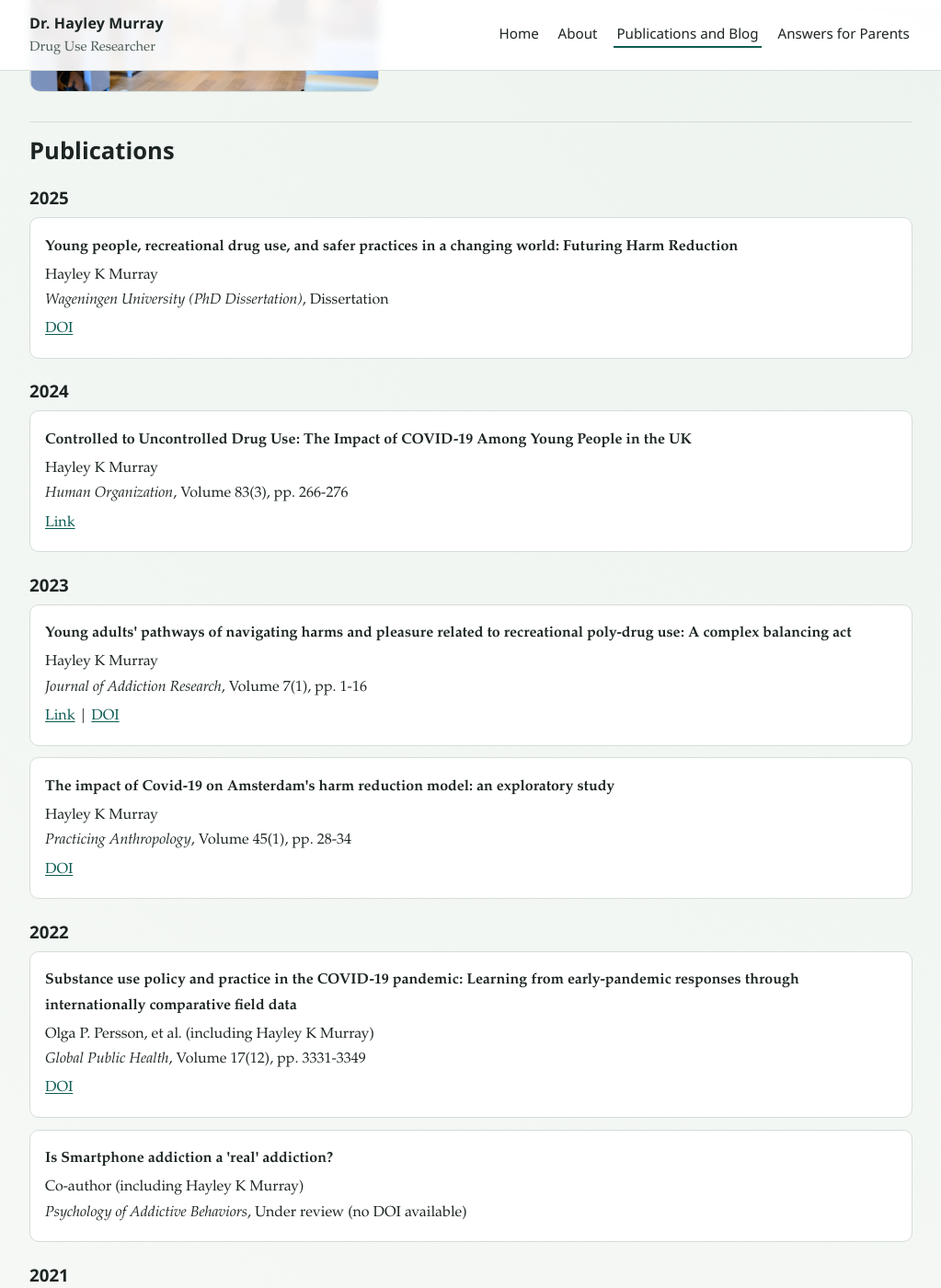
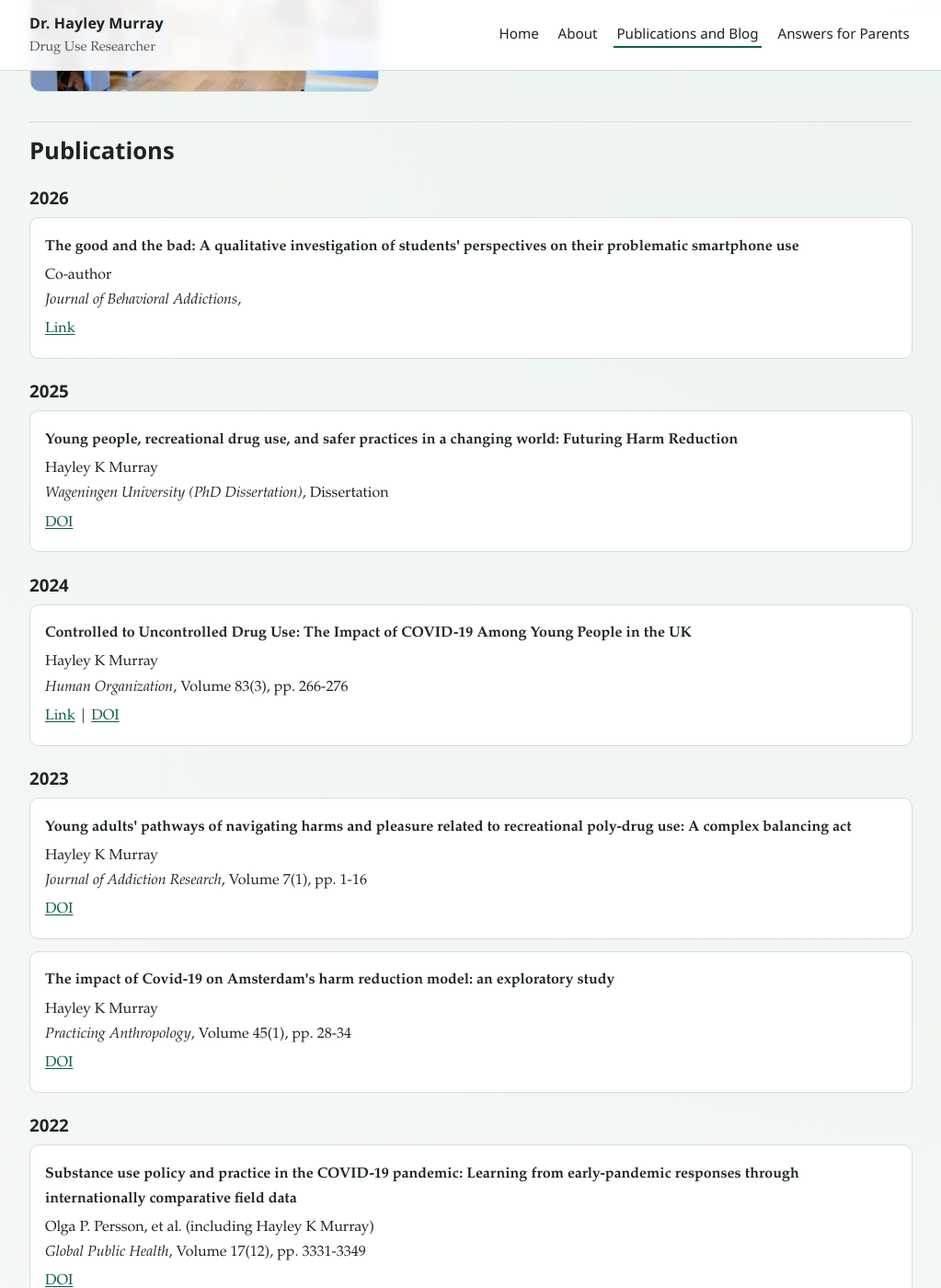
Before and after one commit to hayleykm/hayleykm.github.io, a Jekyll site: the page built from works.md, in a window 1280 px wide and 1400 px high, scrolled down 364 px. Shown: the whole window at 92% size, without its empty margins (128-1151 px from the left). Built offline with Jekyll 4.4.1, drawn with Linux system fonts in a browser that asks for light colours.

Commit message:
Fix publication links and update smartphone article

```diff
--- a/_data/publications.yml
+++ b/_data/publications.yml
@@ -1,5 +1,14 @@
 ---
 publications:
+- year: 2026
+  entries:
+  - title: "The good and the bad: A qualitative investigation of students' perspectives on their problematic smartphone use"
+    authors: Co-author
+    venue: Journal of Behavioral Addictions
+    note: ''
+    pdf: https://pubmed.ncbi.nlm.nih.gov/42378041/
+    doi: ''
+    code: ''
 - year: 2025
   entries:
   - title: 'Young people, recreational drug use, and safer practices in a changing world: Futuring Harm Reduction'
@@ -15,8 +24,8 @@ publications:
     authors: Hayley K Murray
     venue: Human Organization
     note: Volume 83(3), pp. 266-276
-    pdf: https://www.wur.nl/en/publication-details.htm?publicationId=9868caef-d833-4a8f-b960-c470ac6f77a8
-    doi: ''
+    pdf: https://pmc.ncbi.nlm.nih.gov/articles/PMC11627207/
+    doi: https://doi.org/10.1080/00187259.2024.2379308
     code: ''
 - year: 2023
   entries:
@@ -24,7 +33,7 @@ publications:
     authors: Hayley K Murray
     venue: Journal of Addiction Research
     note: Volume 7(1), pp. 1-16
-    pdf: https://www.wur.nl/en/publication-details.htm?publicationId=83e2f66b-108f-4570-8e14-a0f2a9ec95de
+    pdf: ''
     doi: https://doi.org/10.33140/jar.07.01.03
     code: ''
   - title: 'The impact of Covid-19 on Amsterdam''s harm reduction model: an exploratory study'
@@ -42,13 +51,6 @@ publications:
     note: Volume 17(12), pp. 3331-3349
     pdf: ''
     doi: https://doi.org/10.1080/17441692.2022.2129720
-    code: ''
-  - title: Is Smartphone addiction a 'real' addiction?
-    authors: Co-author (including Hayley K Murray)
-    venue: Psychology of Addictive Behaviors
-    note: Under review (no DOI available)
-    pdf: ''
-    doi: ''
     code: ''
 - year: 2021
   entries:
@@ -90,8 +92,8 @@ publications:
     authors: van Schipstal, I., Mishra, S., Berning, M., H. Murray
     venue: Contemporary Drug Problems
     note: Volume 43(3), pp. 199-215
-    pdf: ''
-    doi: https://doi.org/10.1177/0091450916663246
+    pdf: https://pubmed.ncbi.nlm.nih.gov/27721525/
+    doi: https://doi.org/10.1177/0091450916663248
     code: ''
 blogs:
 - title: Identity Split
```
